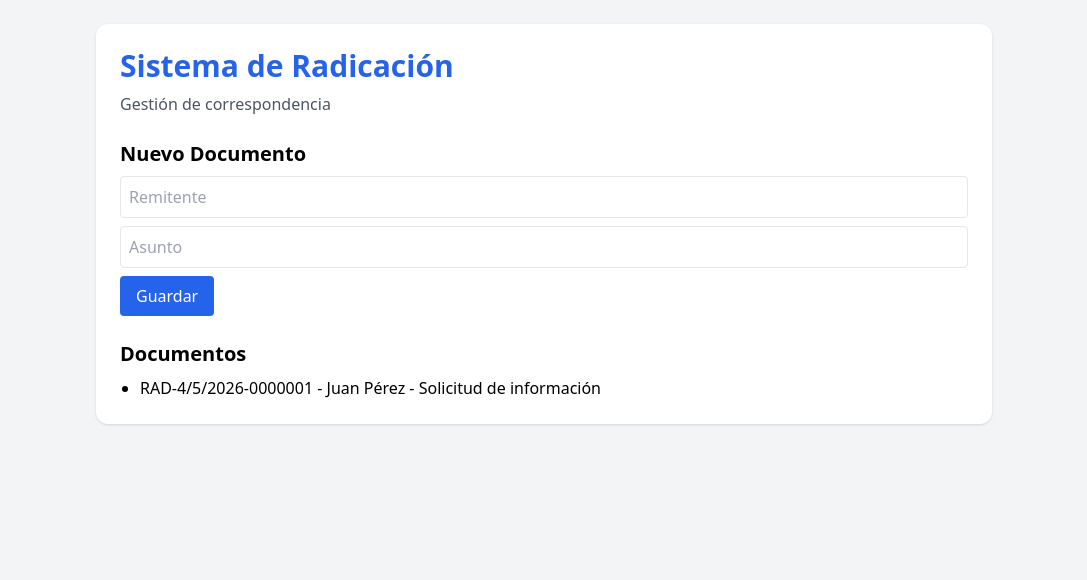
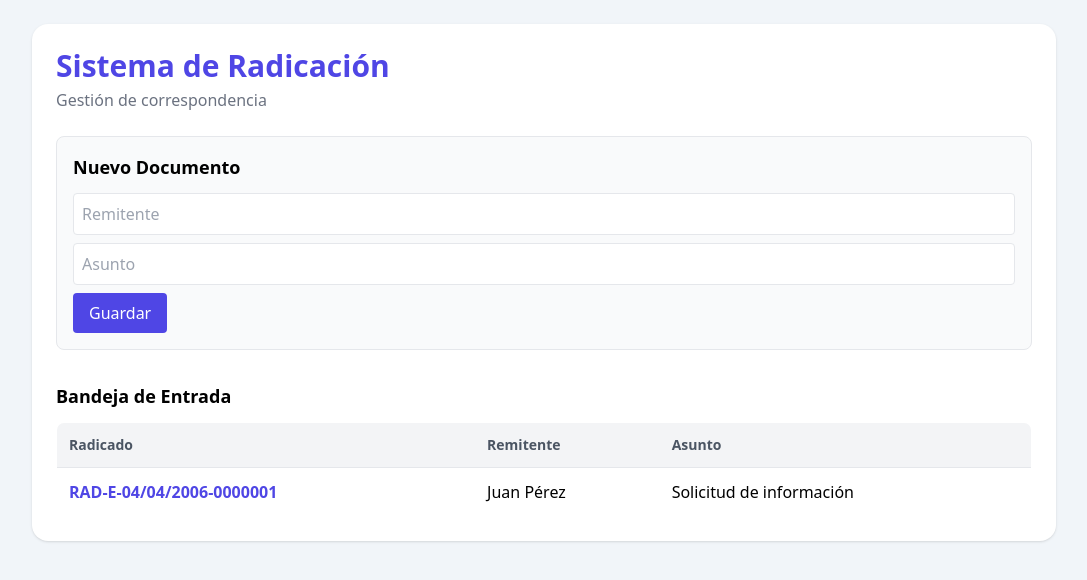
Before and after one commit to liliana-Gitteando/componentes-act1, a React (Create React App) app: page / in a window 1280 px wide. Shown: the top 580 px of the page, without its empty margins (96-1183 px from the left). Built offline with nearby package versions, Linux system fonts and the light colour scheme.

Commit message:
Mejora de interfaz: implementación de tabla y estilos profesionales con Tailwind

```diff
--- a/src/App.js
+++ b/src/App.js
@@ -2,22 +2,19 @@
 
 export default function App() {
 
-  // Estado de documentos
   const [documentos, setDocumentos] = useState([
     {
-      id: 'RAD-4/5/2026-0000001',
+      id: 'RAD-E-04/04/2006-0000001',
       remitente: 'Juan Pérez',
       asunto: 'Solicitud de información'
     }
   ]);
 
-  // Estado del formulario
   const [formData, setFormData] = useState({
     remitente: '',
     asunto: ''
   });
 
-  // FUNCIÓN PARA GUARDAR
   const handleGuardar = () => {
     if (!formData.remitente || !formData.asunto) return;
 
@@ -29,7 +26,6 @@
 
     setDocumentos([nuevoDocumento, ...documentos]);
 
-    // limpiar formulario
     setFormData({
       remitente: '',
       asunto: ''
@@ -37,21 +33,21 @@
   };
 
   return (
-    <div className="min-h-screen bg-gray-100 p-6">
+    <div className="min-h-screen bg-slate-100 p-6">
 
-      <div className="max-w-4xl mx-auto bg-white p-6 rounded-xl shadow">
+      <div className="max-w-5xl mx-auto bg-white p-6 rounded-2xl shadow">
 
-        <h1 className="text-3xl font-bold text-blue-600">
+        <h1 className="text-3xl font-bold text-indigo-600">
           Sistema de Radicación
         </h1>
 
-        <p className="mt-2 text-gray-600">
+        <p className="text-gray-500 mt-1">
           Gestión de correspondencia
         </p>
 
         {/* FORMULARIO */}
-        <div className="mt-6">
-          <h2 className="text-xl font-semibold mb-2">Nuevo Documento</h2>
+        <div className="mt-6 bg-gray-50 p-4 rounded-lg border">
+          <h2 className="text-lg font-semibold mb-3">Nuevo Documento</h2>
 
           <input
             type="text"
@@ -71,23 +67,39 @@
 
           <button
             onClick={handleGuardar}
-            className="bg-blue-600 text-white px-4 py-2 rounded"
+            className="bg-indigo-600 text-white px-4 py-2 rounded hover:bg-indigo-700"
           >
             Guardar
           </button>
         </div>
 
-        {/* LISTA */}
-        <div className="mt-6">
-          <h2 className="text-xl font-semibold mb-2">Documentos</h2>
+        {/* TABLA */}
+        <div className="mt-8">
+          <h2 className="text-lg font-semibold mb-3">Bandeja de Entrada</h2>
 
-          <ul className="list-disc pl-5">
-            {documentos.map((doc, index) => (
-              <li key={index}>
-                {doc.id} - {doc.remitente} - {doc.asunto}
-              </li>
-            ))}
-          </ul>
+          <div className="overflow-x-auto">
+            <table className="w-full text-left border rounded-lg overflow-hidden">
+
+              <thead className="bg-gray-100 text-gray-600 text-sm">
+                <tr>
+                  <th className="p-3">Radicado</th>
+                  <th className="p-3">Remitente</th>
+                  <th className="p-3">Asunto</th>
+                </tr>
+              </thead>
+
+              <tbody>
+                {documentos.map((doc, index) => (
+                  <tr key={index} className="border-t hover:bg-gray-50">
+                    <td className="p-3 font-semibold text-indigo-600">{doc.id}</td>
+                    <td className="p-3">{doc.remitente}</td>
+                    <td className="p-3">{doc.asunto}</td>
+                  </tr>
+                ))}
+              </tbody>
+
+            </table>
+          </div>
         </div>
 
       </div>
```
